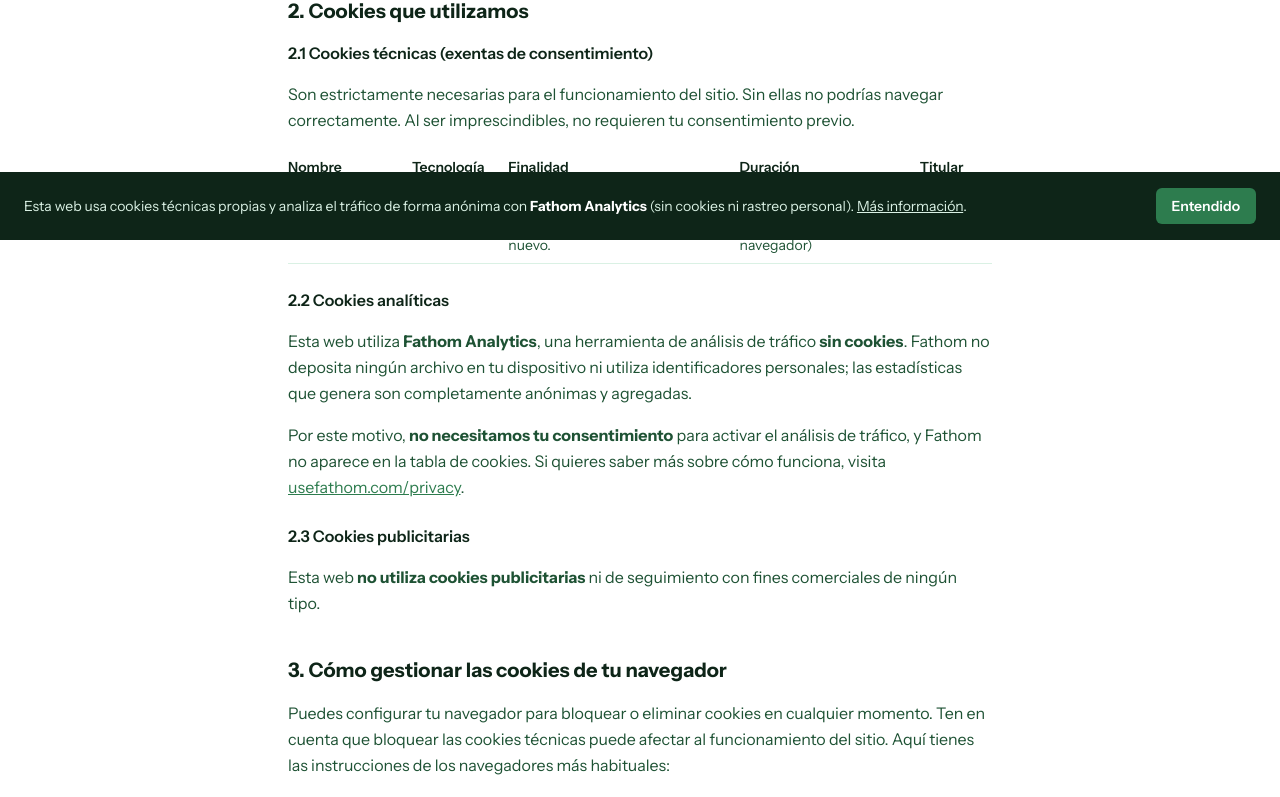
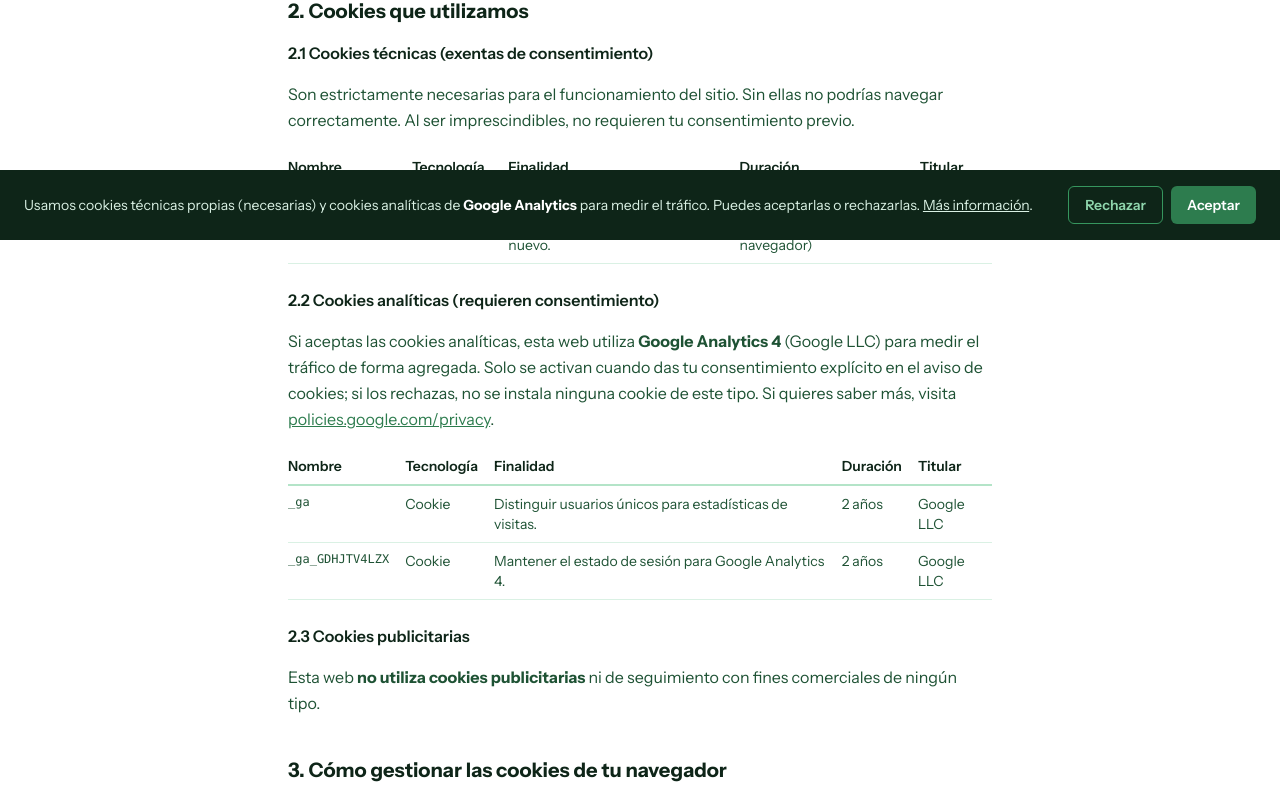
Before and after one commit to dsm0033/complexia-web, a Next.js app: page /legal/cookies in a window 1280 px wide. Shown: the part 560-1357 px from the top of the page. Built offline with nearby package versions, Linux system fonts and the light colour scheme.

Commit message:
feat: add Google Analytics 4 with consent-based loading and update legal texts

```diff
--- a/app/layout.jsx
+++ b/app/layout.jsx
@@ -1,5 +1,6 @@
 import { Instrument_Sans } from 'next/font/google';
 import CookieBanner from '@/components/ui/CookieBanner';
+import GoogleAnalytics from '@/components/ui/GoogleAnalytics';
 import './globals.css';
 
 const instrumentSans = Instrument_Sans({
@@ -33,6 +34,7 @@ export default function RootLayout({ children }) {
         </a>
         {children}
         <CookieBanner />
+        <GoogleAnalytics />
       </body>
     </html>
   );
--- a/app/legal/cookies/page.jsx
+++ b/app/legal/cookies/page.jsx
@@ -59,27 +59,51 @@ export default function Cookies() {
           </table>
         </div>
 
-        <h3 className="mt-6 text-base font-semibold text-green-950">2.2 Cookies analíticas</h3>
+        <h3 className="mt-6 text-base font-semibold text-green-950">2.2 Cookies analíticas (requieren consentimiento)</h3>
         <p className="text-base leading-relaxed">
-          Esta web utiliza <strong>Fathom Analytics</strong>, una herramienta de análisis
-          de tráfico <strong>sin cookies</strong>. Fathom no deposita ningún archivo en tu
-          dispositivo ni utiliza identificadores personales; las estadísticas que genera
-          son completamente anónimas y agregadas.
-        </p>
-        <p className="text-base leading-relaxed">
-          Por este motivo, <strong>no necesitamos tu consentimiento</strong> para activar el
-          análisis de tráfico, y Fathom no aparece en la tabla de cookies. Si quieres saber
-          más sobre cómo funciona, visita{' '}
+          Si aceptas las cookies analíticas, esta web utiliza <strong>Google Analytics 4</strong>{' '}
+          (Google LLC) para medir el tráfico de forma agregada. Solo se activan cuando das tu
+          consentimiento explícito en el aviso de cookies; si los rechazas, no se instala
+          ninguna cookie de este tipo. Si quieres saber más, visita{' '}
           <a
-            href="https://usefathom.com/privacy"
+            href="https://policies.google.com/privacy"
             target="_blank"
             rel="noopener noreferrer"
             className="text-green-700 underline"
           >
-            usefathom.com/privacy
+            policies.google.com/privacy
           </a>
           .
         </p>
+        <div className="overflow-x-auto mt-4">
+          <table className="w-full text-sm border-collapse">
+            <thead>
+              <tr className="border-b-2 border-green-200">
+                <th className="text-left font-semibold text-green-950 py-2 pr-4">Nombre</th>
+                <th className="text-left font-semibold text-green-950 py-2 pr-4">Tecnología</th>
+                <th className="text-left font-semibold text-green-950 py-2 pr-4">Finalidad</th>
+                <th className="text-left font-semibold text-green-950 py-2 pr-4">Duración</th>
+                <th className="text-left font-semibold text-green-950 py-2">Titular</th>
+              </tr>
+            </thead>
+            <tbody>
+              <tr className="border-b border-green-100">
+                <td className="py-2 pr-4 align-top font-mono text-xs">_ga</td>
+                <td className="py-2 pr-4 align-top">Cookie</td>
+                <td className="py-2 pr-4 align-top">Distinguir usuarios únicos para estadísticas de visitas.</td>
+                <td className="py-2 pr-4 align-top">2 años</td>
+                <td className="py-2 align-top">Google LLC</td>
+              </tr>
+              <tr className="border-b border-green-100">
+                <td className="py-2 pr-4 align-top font-mono text-xs">_ga_GDHJTV4LZX</td>
+                <td className="py-2 pr-4 align-top">Cookie</td>
+                <td className="py-2 pr-4 align-top">Mantener el estado de sesión para Google Analytics 4.</td>
+                <td className="py-2 pr-4 align-top">2 años</td>
+                <td className="py-2 align-top">Google LLC</td>
+              </tr>
+            </tbody>
+          </table>
+        </div>
 
         <h3 className="mt-6 text-base font-semibold text-green-950">2.3 Cookies publicitarias</h3>
         <p className="text-base leading-relaxed">
--- a/app/legal/privacidad/page.jsx
+++ b/app/legal/privacidad/page.jsx
@@ -95,7 +95,7 @@ export default function Privacidad() {
             {[
               ['Resend, Inc.', 'Envío del correo electrónico de contacto', 'EE. UU. (SCCs)'],
               ['Vercel, Inc.', 'Alojamiento del sitio web y registros de servidor', 'EE. UU. (SCCs)'],
-              ['Conva Ventures Inc. (Fathom Analytics)', 'Estadísticas de visitas sin cookies ni datos personales', 'Canadá (decisión de adecuación UE)'],
+              ['Google LLC (Google Analytics 4)', 'Estadísticas de visitas agregadas (solo si aceptas cookies analíticas)', 'EE. UU. (SCCs)'],
             ].map(([provider, purpose, country]) => (
               <tr key={provider} className="border-b border-green-100">
                 <td className="py-2 pr-4 align-top font-medium text-green-950">{provider}</td>
@@ -106,9 +106,8 @@ export default function Privacidad() {
           </tbody>
         </table>
         <p className="text-base leading-relaxed">
-          Las transferencias a proveedores estadounidenses (Resend y Vercel) se amparan en
-          cláusulas contractuales tipo (SCCs) aprobadas por la Comisión Europea. Fathom
-          Analytics opera desde Canadá, país que cuenta con decisión de adecuación de la UE.
+          Las transferencias a proveedores estadounidenses (Resend, Vercel y Google LLC) se
+          amparan en cláusulas contractuales tipo (SCCs) aprobadas por la Comisión Europea.
         </p>
       </section>
 
--- a/components/ui/CookieBanner.jsx
+++ b/components/ui/CookieBanner.jsx
@@ -3,19 +3,20 @@
 import { useState, useEffect } from 'react';
 import Link from 'next/link';
 
-const STORAGE_KEY = 'complexia-cookie-notice';
+const CONSENT_KEY = 'complexia-cookie-consent';
 
 export default function CookieBanner() {
   const [visible, setVisible] = useState(false);
 
   useEffect(() => {
-    if (!localStorage.getItem(STORAGE_KEY)) {
+    if (!localStorage.getItem(CONSENT_KEY)) {
       setVisible(true);
     }
   }, []);
 
-  function dismiss() {
-    localStorage.setItem(STORAGE_KEY, '1');
+  function respond(value) {
+    localStorage.setItem(CONSENT_KEY, value);
+    window.dispatchEvent(new CustomEvent('complexia-consent', { detail: value }));
     setVisible(false);
   }
 
@@ -29,19 +30,28 @@ export default function CookieBanner() {
     >
       <div className="mx-auto max-w-7xl flex flex-col gap-3 sm:flex-row sm:items-center sm:justify-between">
         <p className="text-sm leading-relaxed">
-          Esta web usa cookies técnicas propias y analiza el tráfico de forma anónima con{' '}
-          <strong className="text-white">Fathom Analytics</strong> (sin cookies ni rastreo personal).{' '}
+          Usamos cookies técnicas propias (necesarias) y cookies analíticas de{' '}
+          <strong className="text-white">Google Analytics</strong> para medir el tráfico.
+          Puedes aceptarlas o rechazarlas.{' '}
           <Link href="/legal/cookies" className="underline hover:text-white transition-colors">
             Más información
           </Link>
           .
         </p>
-        <button
-          onClick={dismiss}
-          className="shrink-0 rounded-md bg-green-700 px-4 py-2 text-sm font-semibold text-white hover:bg-green-600 focus-visible:outline focus-visible:outline-2 focus-visible:outline-offset-2 focus-visible:outline-green-400 transition-colors"
-        >
-          Entendido
-        </button>
+        <div className="flex shrink-0 gap-2">
+          <button
+            onClick={() => respond('rejected')}
+            className="rounded-md border border-green-600 px-4 py-2 text-sm font-semibold text-green-300 hover:bg-green-900 transition-colors"
+          >
+            Rechazar
+          </button>
+          <button
+            onClick={() => respond('accepted')}
+            className="rounded-md bg-green-700 px-4 py-2 text-sm font-semibold text-white hover:bg-green-600 focus-visible:outline focus-visible:outline-2 focus-visible:outline-offset-2 focus-visible:outline-green-400 transition-colors"
+          >
+            Aceptar
+          </button>
+        </div>
       </div>
     </div>
   );
--- /dev/null
+++ b/components/ui/GoogleAnalytics.jsx
@@ -0,0 +1,35 @@
+'use client';
+
+import Script from 'next/script';
+import { useState, useEffect } from 'react';
+
+const GA_ID = 'G-GDHJTV4LZX';
+const CONSENT_KEY = 'complexia-cookie-consent';
+
+export default function GoogleAnalytics() {
+  const [consent, setConsent] = useState(null);
+
+  useEffect(() => {
+    setConsent(localStorage.getItem(CONSENT_KEY));
+
+    function onConsent(e) {
+      setConsent(e.detail);
+    }
+    window.addEventListener('complexia-consent', onConsent);
+    return () => window.removeEventListener('complexia-consent', onConsent);
+  }, []);
+
+  if (consent !== 'accepted') return null;
+
+  return (
+    <>
+      <Script
+        src={`https://www.googletagmanager.com/gtag/js?id=${GA_ID}`}
+        strategy="afterInteractive"
+      />
+      <Script id="ga4-init" strategy="afterInteractive">
+        {`window.dataLayer=window.dataLayer||[];function gtag(){dataLayer.push(arguments);}gtag('js',new Date());gtag('config','${GA_ID}');`}
+      </Script>
+    </>
+  );
+}
```
